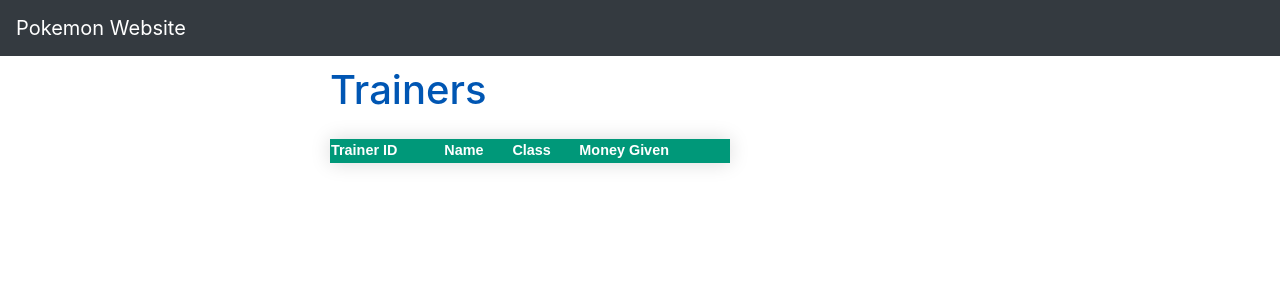
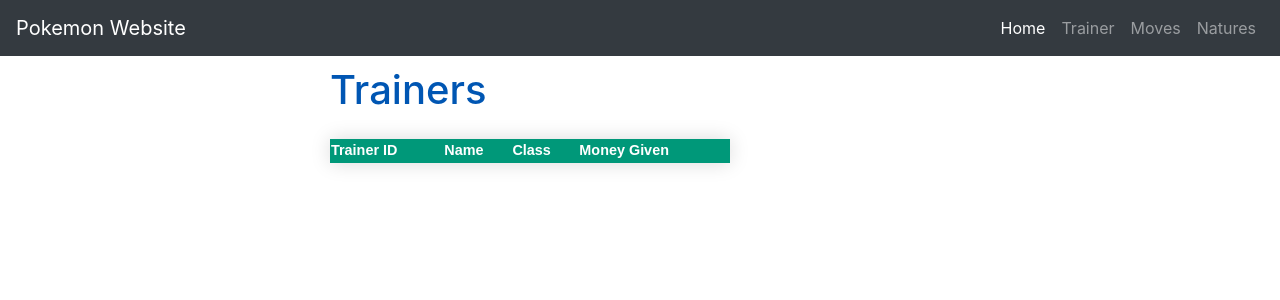
Before and after one commit to IWantToHelp/CSE412-Final-Application, a Flask app: page /data in a window 1280 px wide. Shown: the top 300 px of the page. Run offline with Flask 3, Linux system fonts and the light colour scheme; data that the repository does not hold is empty; some libraries are stand-ins or nearby versions.

Commit message:
Added some routes for move, type and nature and added buttons to the navbar to reach those routes

```diff
--- a/application/routes.py
+++ b/application/routes.py
@@ -1,6 +1,6 @@
 from flask import render_template, Flask, jsonify
 from . import db
-from .models import Trainer
+from .models import *
 from flask import current_app as app
 from sqlalchemy import create_engine, text
 
@@ -50,9 +50,66 @@ def get_data():
     # columns = data.keys()
     # return render_template('home.html', data=trainerData)
     return render_template('home.html', data=trainerData, columns = trainerColumns, table_name=table_name)
-    return jsonify([{"trainer id": row.tr_trainerid, "trainer_name": row.tr_name} for row in data])
+    # return jsonify([{"trainer id": row.tr_trainerid, "trainer_name": row.tr_name} for row in data])
 
 # ADD CODE BELOW
+@app.route('/type')
+def get_type():
+    table_name="Types"
+    data = Type.query.all()
+    typeColumns = ["Types"]
+
+    # with engine.connect() as conn:
+    #     result = conn.execute(text("SELECT * FROM Trainer"))
+    # data1 = [row for row in data]  # Convert result to a list of rows
+    typeData = []
+    for row in data:
+        typeData.append([row.t_name])
+    print(data)
+    print(typeData)
+    # columns = data.keys()
+    # return render_template('home.html', data=trainerData)
+    return render_template('home.html', data=typeData, columns = typeColumns, table_name=table_name)
+    # return jsonify([{"trainer id": row.tr_trainerid, "trainer_name": row.tr_name} for row in data])
+
+@app.route('/move')
+def get_moves():
+    table_name="Moves"
+    data = Move.query.all()
+    moveColumns = ["Name", "Power", "Accuracy", "Type", "PP"]
+
+    # with engine.connect() as conn:
+    #     result = conn.execute(text("SELECT * FROM Trainer"))
+    # data1 = [row for row in data]  # Convert result to a list of rows
+    moveData = []
+    for row in data:
+        moveData.append([row.m_name, row.m_power, row.m_acc, row.m_type, row.m_pp])
+    print(data)
+    print(moveData)
+    # columns = data.keys()
+    # return render_template('home.html', data=trainerData)
+    return render_template('home.html', data=moveData, columns = moveColumns, table_name=table_name)
+    # return jsonify([{"trainer id": row.tr_trainerid, "trainer_name": row.tr_name} for row in data])
+
+@app.route('/nature')
+def get_nature():
+    table_name="Nature"
+    data = Nature.query.all()
+    natureColumns = ["Name", "Stat Bonus", "Stat Defect"]
+
+    # with engine.connect() as conn:
+    #     result = conn.execute(text("SELECT * FROM Trainer"))
+    # data1 = [row for row in data]  # Convert result to a list of rows
+    natureData = []
+    for row in data:
+        natureData.append([row.n_name, row.n_statbonus, row.n_statdefect])
+    print(data)
+    print(natureData)
+    # columns = data.keys()
+    # return render_template('home.html', data=trainerData)
+    return render_template('home.html', data=natureData, columns = natureColumns, table_name=table_name)
+    # return jsonify([{"trainer id": row.tr_trainerid, "trainer_name": row.tr_name} for row in data])
+
 
 #Route that allows users to add trainers (but just their trainer ID and name) to the database; expand this to add entire entries
 @app.route('/add-trainer', methods=['POST'])
--- a/application/templates/home.html
+++ b/application/templates/home.html
@@ -11,15 +11,29 @@
 <body>
      <!-- Reference: https://getbootstrap.com/docs/4.0/components/navbar/ -->
     <nav class="navbar navbar-expand-lg navbar-dark bg-dark">
-        <a class="navbar-brand" href="Default.aspx">Pokemon Website</a>
+        <a class="navbar-brand" href="/">Pokemon Website</a>
         <button class="navbar-toggler" type="button" data-toggle="collapse" data-target="#navbarTog" aria-controls="navbarNav" aria-expanded="false" aria-label="Toggle navigation">
             <span class="navbar-toggler-icon"></span>
         </button>
         <div class="collapse navbar-collapse" id="navbarTog">
             <ul class="navbar-nav ml-auto">
+                <li class="nav-item active">
+                    <a class="nav-link" href="/">Home <span class="sr-only">(current)</span></a>
+                </li>
+                <li class="nav-item">
+                    <a class="nav-link" href="/data">Trainer</a>
+                </li>
+                <li class="nav-item">
+                    <a class="nav-link" href="/move">Moves</a>
+                </li>
+                <li class="nav-item">
+                    <a class="nav-link" href="/nature">Natures</a>
+                </li>
             </ul>
         </div>
     </nav>
+
+
     <div class="center">
         <h1> {{ table_name }} </h1>
 
```
